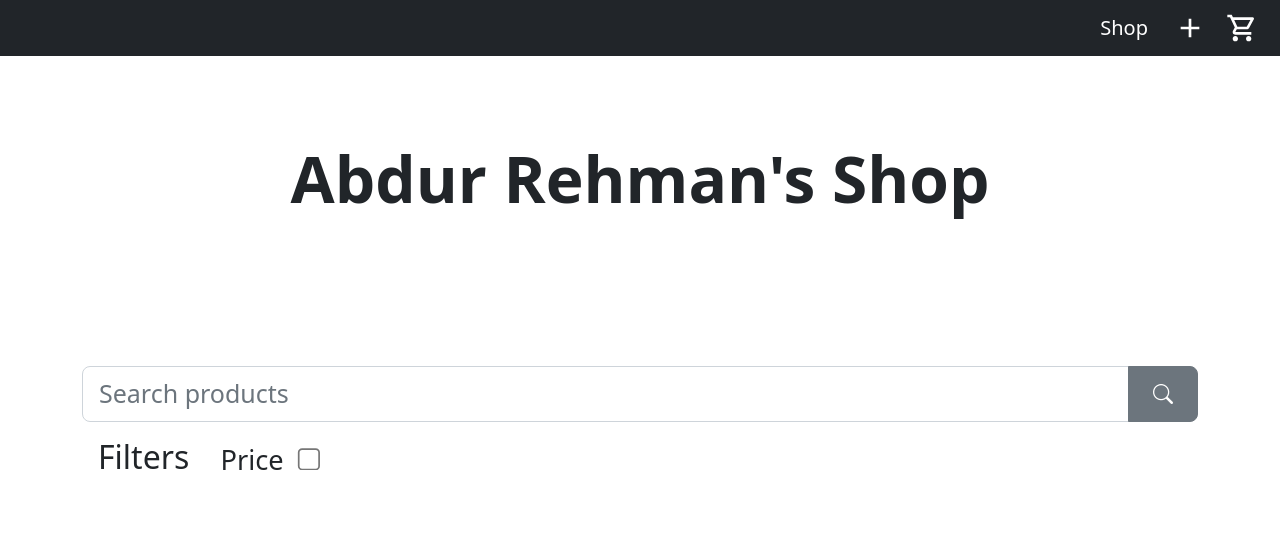
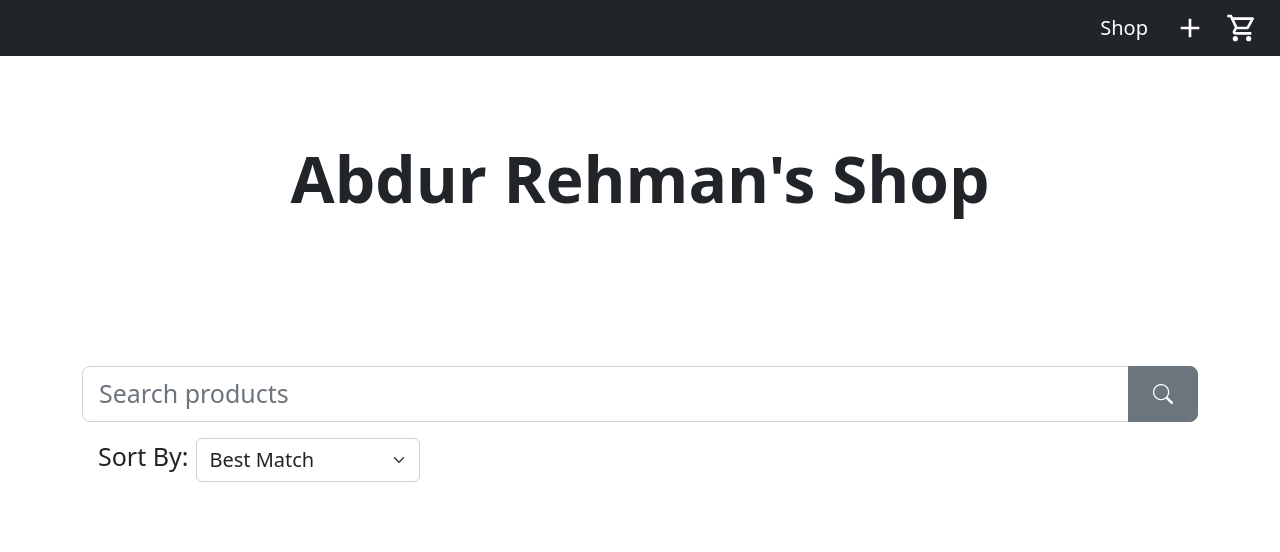
Before and after one commit to Abdurrehman2021-CS-44/e-commerce, a React app: page / in a window 1280 px wide. Shown: the top 552 px of the page. Built offline with nearby package versions, Linux system fonts and the light colour scheme; grey boxes are pictures that could not be loaded.

Commit message:
Replace sorting radio buttons with dropdown menu

```diff
--- a/src/App.css
+++ b/src/App.css
@@ -208,14 +208,16 @@ input {
 
 .filters {
     display: flex;
-    padding-left: 28px;
+    justify-content: baseline;
+}
+
+.filters span{
+    font-size: 25px !important;
 }
 
 .price-filter {
-    transform: scale(1.7);
-    position: relative;
-    top: 18px;
-    left: 55px;
+    width: 20%;
+    font-size: 20px !important;
 }
 
 .position-label {
--- a/src/components/ProductListing.js
+++ b/src/components/ProductListing.js
@@ -6,7 +6,6 @@ const ProductListing = () => {
 
     const [search, setSearch] = useState("");
     const [availableProducts, setAvailableProducts] = useState(products);
-    const [isPrice, setIsPrice] = useState(false);
 
     const handleChange = (e) => {
         const inputValue = e.target.value;
@@ -19,8 +18,9 @@ const ProductListing = () => {
     }
 
     const handlePriceFilter = (e) => {
-        setIsPrice((prevVal) => !prevVal);
-        if (e.target.checked){
+        console.log(e.target.value);
+        const value = e.target.value;
+        if (value === "Asc"){
             setAvailableProducts(availableProducts.sort((a,b)=>{
                 return b.price - a.price
             }));
@@ -49,11 +49,12 @@ const ProductListing = () => {
                 </div>
             </div>
             <div className="container mt-3 filters">
-                <h2>Filters</h2>
-                <div className="price-filter">
-                    <label>Price</label>
-                    <input type="checkbox" onClick={handlePriceFilter}/>
-                </div>
+                <span className="ms-3">Sort By: </span>
+                <select class="form-select price-filter ms-2" aria-label="Default select example">
+                    <option value="1">Best Match</option>
+                    <option value="2">Price low to high</option>
+                    <option value="3">Price high to low</option>
+                </select>
             </div>
             <div className="container my-5">
                 <div className="row">
```
